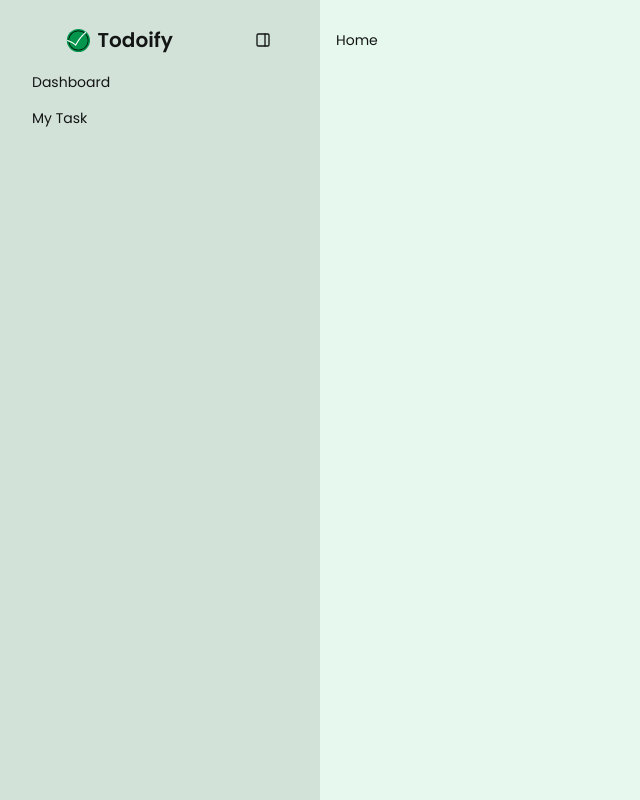
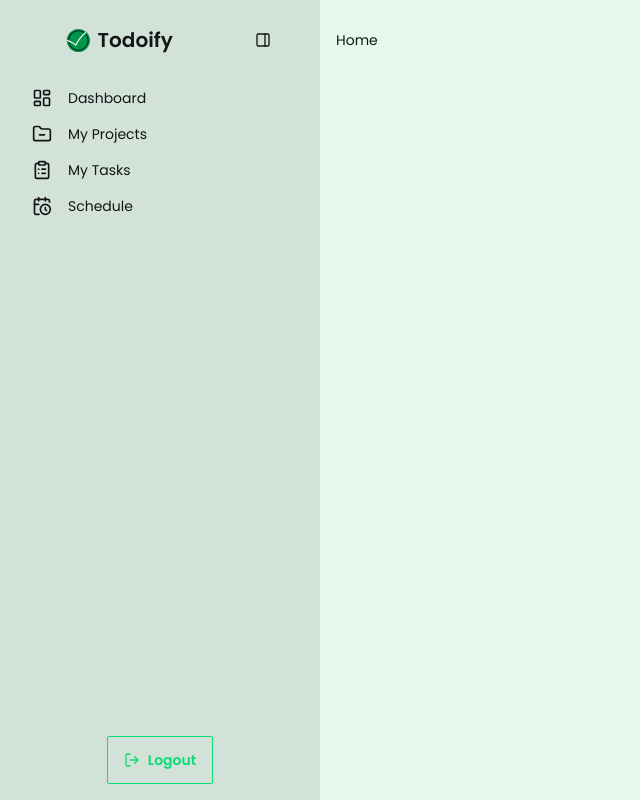
Before and after one commit to Stanyslas250/Todoify, a React (Vite) app in the folder frontend/: page /app in a window 1280 px wide. Shown: the whole page, without its empty margins (0-640 px from the left). Built offline with nearby package versions, Linux system fonts and the light colour scheme.

Commit message:
Addition of menu routes and modification of the drawer to manage the dynamic menu according to a pre-established file

```diff
--- a/frontend/src/components/App/Drawer.jsx
+++ b/frontend/src/components/App/Drawer.jsx
@@ -1,10 +1,11 @@
 import PropTypes from "prop-types";
 import useDrawer from "../../hooks/useDrawer";
-import { LuPanelRight } from "react-icons/lu";
+import { LuLogOut, LuPanelRight } from "react-icons/lu";
 import { Link } from "react-router-dom";
 import extractPathSegments from "../../utils/extractPathSegments";
+import { menuItems } from "../../utils/menuItems";
 function Drawer(props) {
-  const { isOpen, toggleDrawer } = useDrawer();
+  const { isOpen, toggleDrawer, changeSection } = useDrawer();
   const path = extractPathSegments(props.pageName);
   return (
     <div className={`drawer ${isOpen ? "lg:drawer-open" : ""}`}>
@@ -48,8 +49,8 @@ function Drawer(props) {
           className="drawer-overlay"
           onClick={toggleDrawer}
         ></label>
-        <ul className="min-h-full p-4 menu bg-base-200 text-base-content w-80">
-          <div className="flex flex-row items-center justify-around">
+        <ul className="min-h-full p-4 bg-base-200 menu text-base-content w-80">
+          <div className="flex flex-row items-center justify-around mb-4 ">
             <a className="text-xl btn btn-ghost no-animation hover:bg-inherit">
               <img src="../../public/Todoify.svg" className="h-1/2 " />
               Todoify
@@ -59,14 +60,35 @@ function Drawer(props) {
               className={`size-4 ${isOpen ? "block" : "hidden"}`}
             />
           </div>
-
-          {/* Sidebar content here */}
-          <li>
-            <Link to={"dashboard"}>Dashboard</Link>
-          </li>
-          <li>
-            <Link to={"tasks"}>My Task</Link>
-          </li>
+          <div className="flex flex-col justify-between grow">
+            <div>
+              {/* Sidebar content here */}
+              {menuItems.map((item) => (
+                <li key={item.id}>
+                  <Link
+                    to={item.id}
+                    onClick={() => changeSection(item.id)}
+                    className={`rounded-sm ${
+                      path[path.length - 1].toLowerCase() === item.id
+                        ? "active border-r-2 border-primary"
+                        : ""
+                    }`}
+                  >
+                    <item.icon className="w-5 h-5 mr-2" />
+                    {item.title}
+                  </Link>
+                </li>
+              ))}
+            </div>
+            <div className="self-center">
+              <li>
+                <button className="rounded-sm btn btn-neutral btn-outline text-accent">
+                  <LuLogOut className="size-4" />
+                  Logout
+                </button>
+              </li>
+            </div>
+          </div>
         </ul>
       </div>
     </div>
--- a/frontend/src/hooks/useDrawer.js
+++ b/frontend/src/hooks/useDrawer.ts
@@ -6,17 +6,24 @@
  */
 
 import { useState } from "react";
+import { Section } from "../utils/menuItems";
 
 function useDrawer() {
   const [isOpen, setIsOpen] = useState(true);
+  const [activeSection, setActiveSection] = useState<Section>("dashboard");
 
   const toggleDrawer = () => {
-    setIsOpen(!isOpen);
+    setIsOpen((prev) => !prev);
+  };
+
+  const changeSection = (section: Section) => {
+    setActiveSection(section);
   };
 
   return {
     isOpen,
     toggleDrawer,
+    changeSection,
   };
 }
 
--- a/frontend/src/main.jsx
+++ b/frontend/src/main.jsx
@@ -10,6 +10,8 @@ import { Toaster } from "react-hot-toast";
 import ErrorPage from "./views/ErrorPage.jsx";
 import Dashboard from "./views/App/Dashboard.jsx";
 import Task from "./views/App/Task.jsx";
+import Schedule from "./views/App/Schedule.jsx";
+import Project from "./views/App/Project.jsx";
 
 const router = createBrowserRouter([
   { path: "/", element: <WelcomeHome /> },
@@ -21,6 +23,8 @@ const router = createBrowserRouter([
     children: [
       { path: "dashboard", element: <Dashboard /> },
       { path: "tasks", element: <Task /> },
+      { path: "schedule", element: <Schedule /> },
+      { path: "projects", element: <Project /> },
     ],
   },
   { path: "*", element: <ErrorPage /> },
--- /dev/null
+++ b/frontend/src/views/App/Project.jsx
@@ -0,0 +1,3 @@
+export default function Project() {
+  return <div>Project</div>;
+}
--- /dev/null
+++ b/frontend/src/views/App/Schedule.jsx
@@ -0,0 +1,3 @@
+export default function Schedule() {
+  return <div>Schedule</div>;
+}
```
